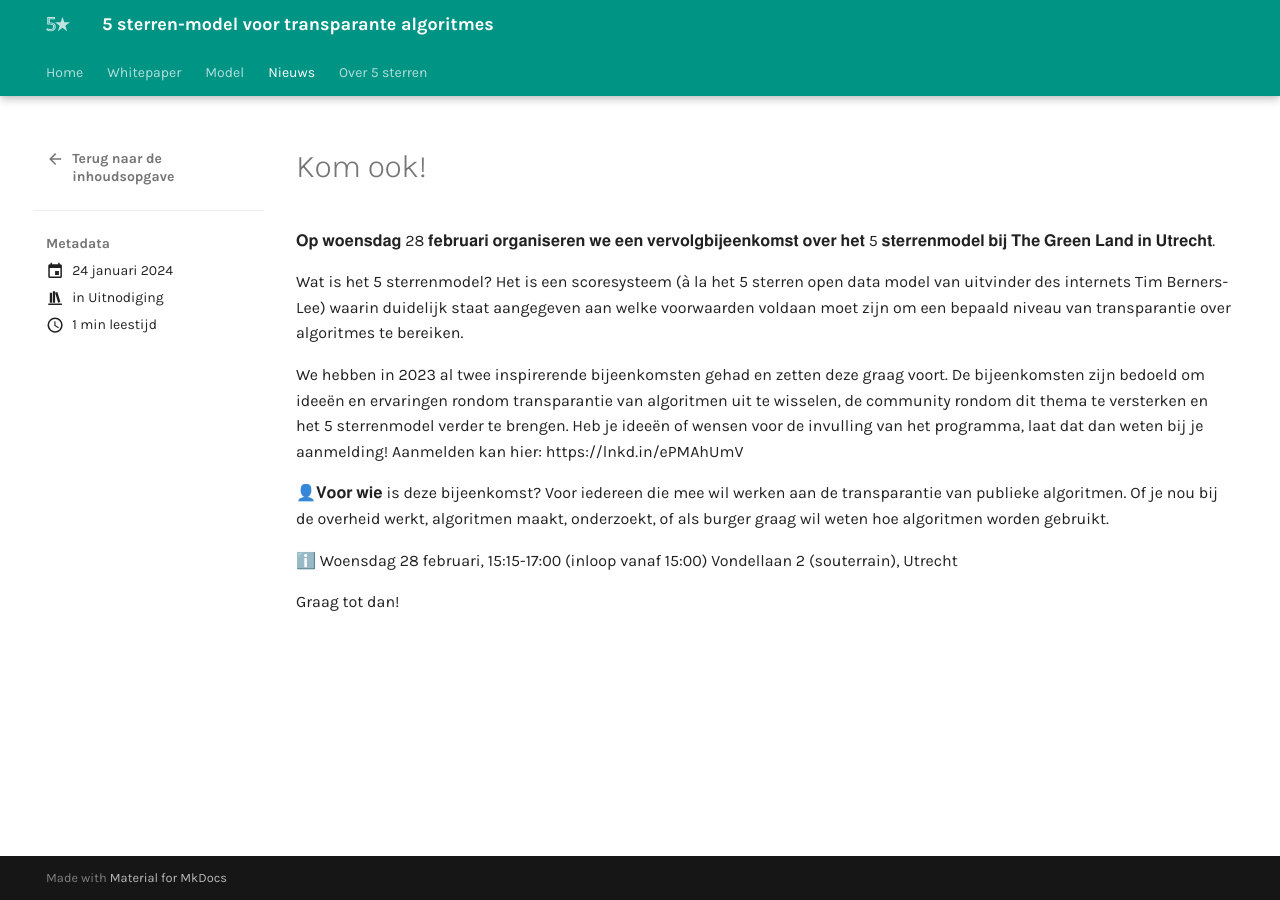
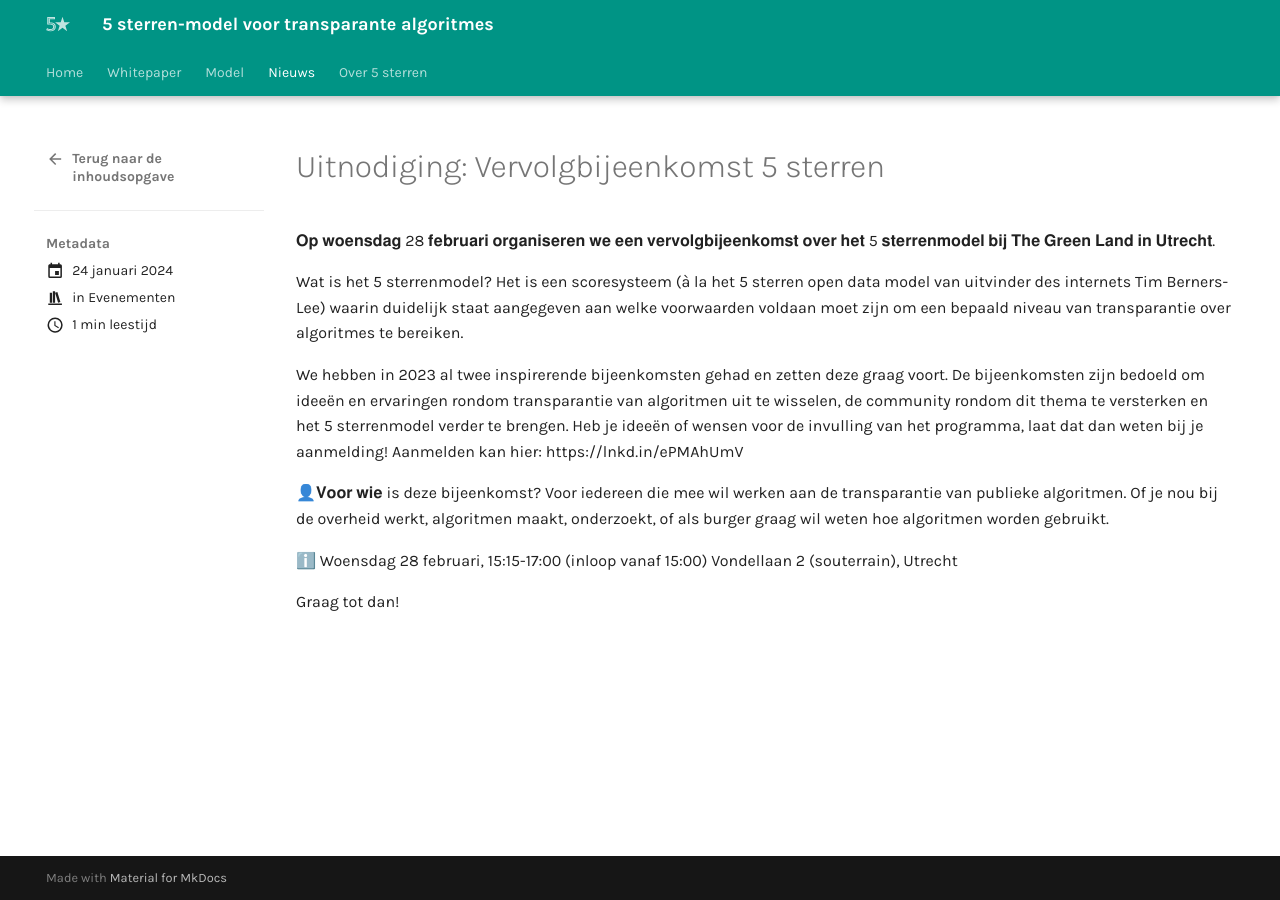
Before and after one commit to thegreenland/5-sterren-toolkit, an MkDocs documentation site: the page built from docs/blog/posts/Uitnodiging: Vervolgbijeenkomst 5 sterren.md, in a window 1280 px wide. Built offline with MkDocs 1.6.1 and Material for MkDocs 9.7.7, drawn with Linux system fonts in a browser that asks for light colours.

Commit message:
Update and rename Kom ook!.md to Uitnodiging: Vervolgbijeenkomst 5 sterren.md

```diff
--- a/docs/blog/posts/Kom ook!.md
+++ b/docs/blog/posts/Uitnodiging: Vervolgbijeenkomst 5 sterren.md
@@ -1,7 +1,7 @@
 ---
 date: 2024-01-24
 categories:
-- Uitnodiging
+- Evenementen
 ---
 𝐎𝐩 𝐰𝐨𝐞𝐧𝐬𝐝𝐚𝐠 28 𝐟𝐞𝐛𝐫𝐮𝐚𝐫𝐢 𝐨𝐫𝐠𝐚𝐧𝐢𝐬𝐞𝐫𝐞𝐧 𝐰𝐞 𝐞𝐞𝐧 𝐯𝐞𝐫𝐯𝐨𝐥𝐠𝐛𝐢𝐣𝐞𝐞𝐧𝐤𝐨𝐦𝐬𝐭 𝐨𝐯𝐞𝐫 𝐡𝐞𝐭 5 𝐬𝐭𝐞𝐫𝐫𝐞𝐧𝐦𝐨𝐝𝐞𝐥 𝐛𝐢𝐣 𝐓𝐡𝐞 𝐆𝐫𝐞𝐞𝐧 𝐋𝐚𝐧𝐝 𝐢𝐧 𝐔𝐭𝐫𝐞𝐜𝐡𝐭.
 
```
